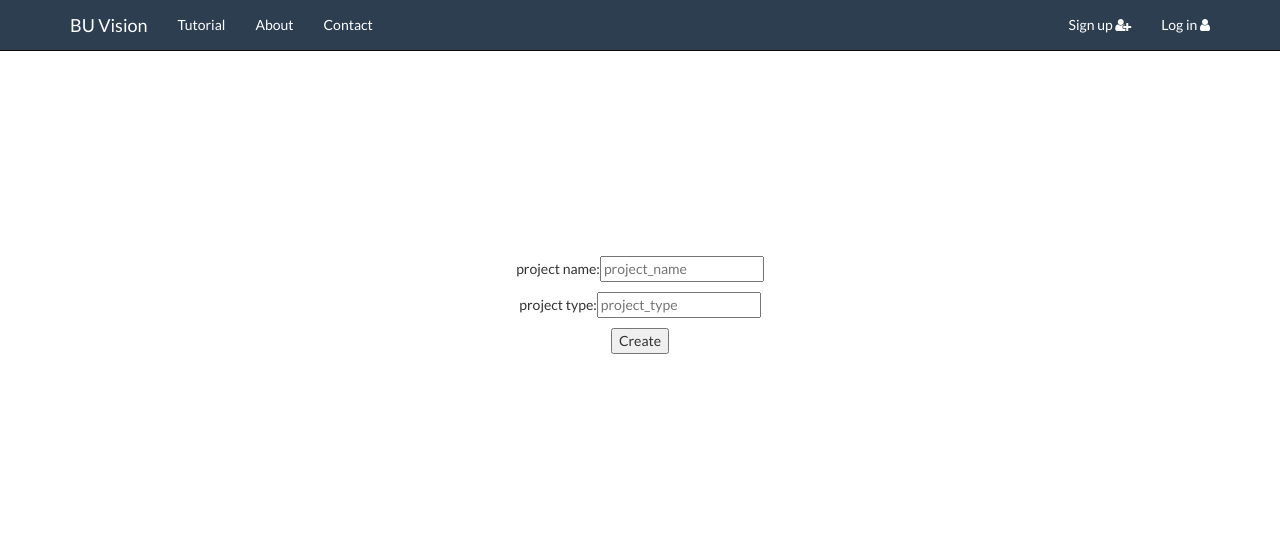
After one commit to XiangkunYe/Tensorflow-Application-Generator, a Django app: page /vision/addproject/ in a window 1280 px wide. The commit adds this page. Shown: the top 553 px of the page. Run offline with Django 3.2, Linux system fonts and the light colour scheme; some libraries are stand-ins or nearby versions.

Commit message:
Add files via upload

```diff
--- /dev/null
+++ b/WEB/tfweb/templates/createproject.html
@@ -0,0 +1,13 @@
+{% extends "base_generic.html" %}
+{% block content %}
+    {% load static %}
+    <link rel="stylesheet" type="text/css" href="{% static 'css/upload.css'%}">
+
+    <form method="post" name="add_database" enctype="multipart/form-data">
+    {% csrf_token %}
+    <p><span>project name:</span><input type="text" placeholder="project_name" name="project_name"></p>
+    <p><span>project type:</span><input type="text" placeholder="project_type" name="project_type"></p>
+    <button herf="{% url 'upload' %}"type="submit">Create</button>
+
+    </form>
+{% endblock %}
--- a/WEB/tfweb/templates/mainpage.html
+++ b/WEB/tfweb/templates/mainpage.html
@@ -39,7 +39,7 @@
 
   <div class="jumbotron">
     <h1><i class="fa fa-camera-retro"></i> Build New Model </h1>
-      <a href="{% url 'upload' %}" class="btn btn-default btn-lg">Click here!</a>
+      <a href="{% url 'addProject' %}" class="btn btn-default btn-lg">Click here!</a>
     <p>Please upload your data, including images and labels. <br>If you didn't have labels yet, use <strong>Neurela</strong> or any tool you like to label them!</p>
   </div>
       <div class="row">
--- a/WEB/tfweb/vision/urls.py
+++ b/WEB/tfweb/vision/urls.py
@@ -10,6 +10,7 @@ urlpatterns = [
     path('Contact/', views.ContactView, name='contact'),
     path('Main/', views.MainView, name='main'),
     path('signup/', views.signup, name='signup'),
+    path('addproject/', views.addProject,name='addProject'),
     path('taskInfo/', views.get_task_info, name='taskInfo'),
     path('taskUpdate', views.update_task_info, name='taskUpdate')
 ]
--- a/WEB/tfweb/vision/views.py
+++ b/WEB/tfweb/vision/views.py
@@ -7,37 +7,7 @@ from django.contrib.auth.decorators import login_required
 
 
 def index(request):
-    """
-    View function for home page of site.
-    """
-    # num_user = User.objects.all().count()
-    # num_project = Project.objects.all().count()
-    # num_model = Model.objects.all().count()
-    # num_task = Task.objects.count()
-    # num_visits = request.session.get('num_visits', 0)
-    # request.session['num_visits'] = num_visits + 1
-
-    # Render the HTML template index.html with the data in the context variable
     return render(request,'index.html')
-
-
-
-from django.core.files.storage import FileSystemStorage
-import os
-
-def upload_file(request):
-
-    folder = os.path.join('media/',str(request.user.id),str(Project.id))
-    if request.method == 'POST' and request.FILES['myfile']:
-        myfile = request.FILES['myfile']
-        fs = FileSystemStorage(location=folder)
-        filename = fs.save(myfile.name, myfile)
-        uploaded_file_url = fs.url(filename)
-        return render(request, 'upload.html', {
-            'uploaded_file_url': uploaded_file_url
-        })
-    return render(request, 'upload.html')
-
 
 def TutorialView(request):
     return render(request,'tutorial.html')
@@ -127,3 +97,37 @@ def update_task_info(request):
             return HttpResponse(json.dumps(resp), content_type="application/json")
         resp = {'errcode': 200, 'detail': 'success'}
         return HttpResponse(json.dumps(resp), content_type="application/json")
+
+
+def addProject(request):
+    if request.method == 'POST':
+        project_name = request.POST["project_name"]
+        project_type = request.POST["project_type"]
+        from .models import Project
+        project = Project()
+        project.name = project_name
+        project.ptype = project_type
+        project.user = request.user
+        project.save()
+        project_id = project.id
+
+        return redirect('/vision/upload?project_id='+ str(project_id))
+    return render(request, 'createproject.html')
+
+
+from django.core.files.storage import FileSystemStorage
+import os
+
+def upload_file(request):
+
+    if request.method == 'POST' and request.FILES['myfile']:
+        project_id = request.GET.get('project_id')
+        folder = os.path.join('media/', str(request.user.id),str(project_id))
+        myfile = request.FILES['myfile']
+        fs = FileSystemStorage(location=folder)
+        filename = fs.save(myfile.name, myfile)
+        uploaded_file_url = fs.url(filename)
+        return render(request, 'upload.html', {
+            'uploaded_file_url': uploaded_file_url
+        })
+    return render(request, 'upload.html')
```
Also changed, not shown: WEB/tfweb/vision/migrations/0005_auto_20181110_1259.py (added).
